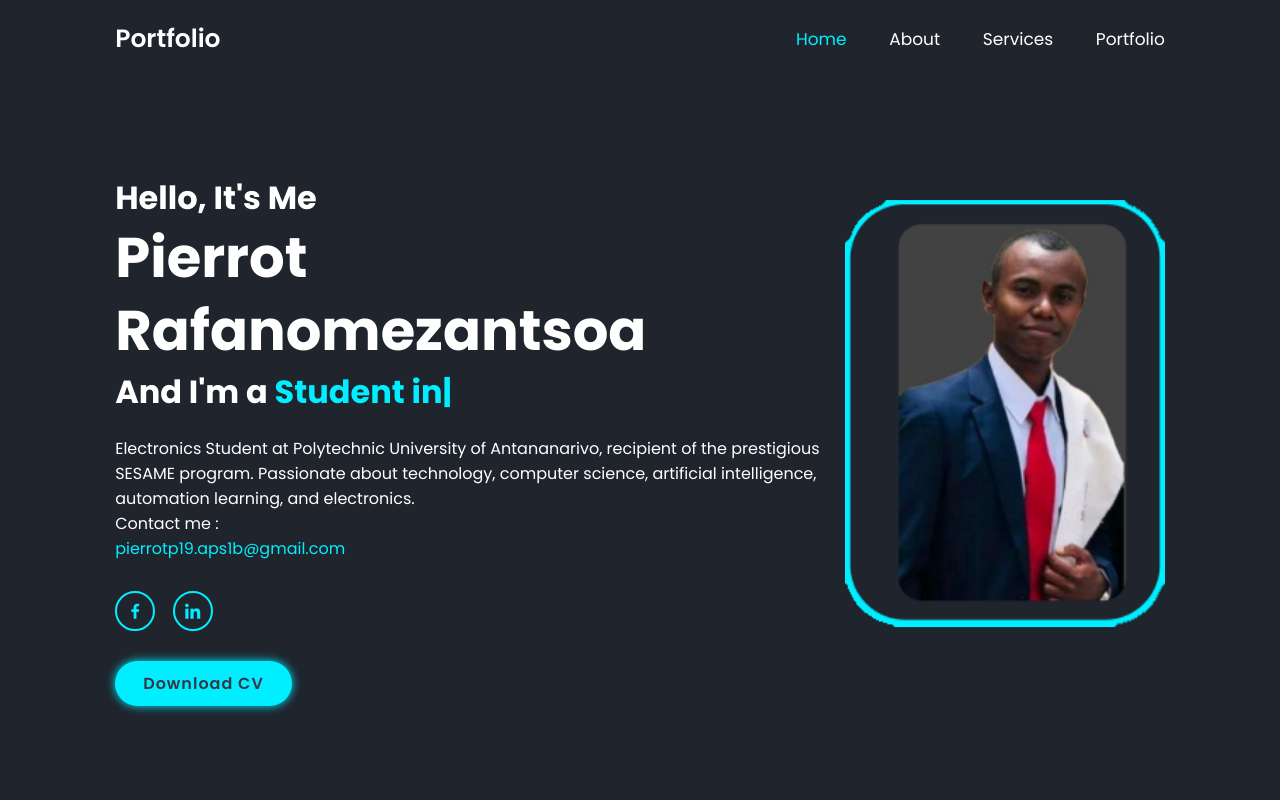
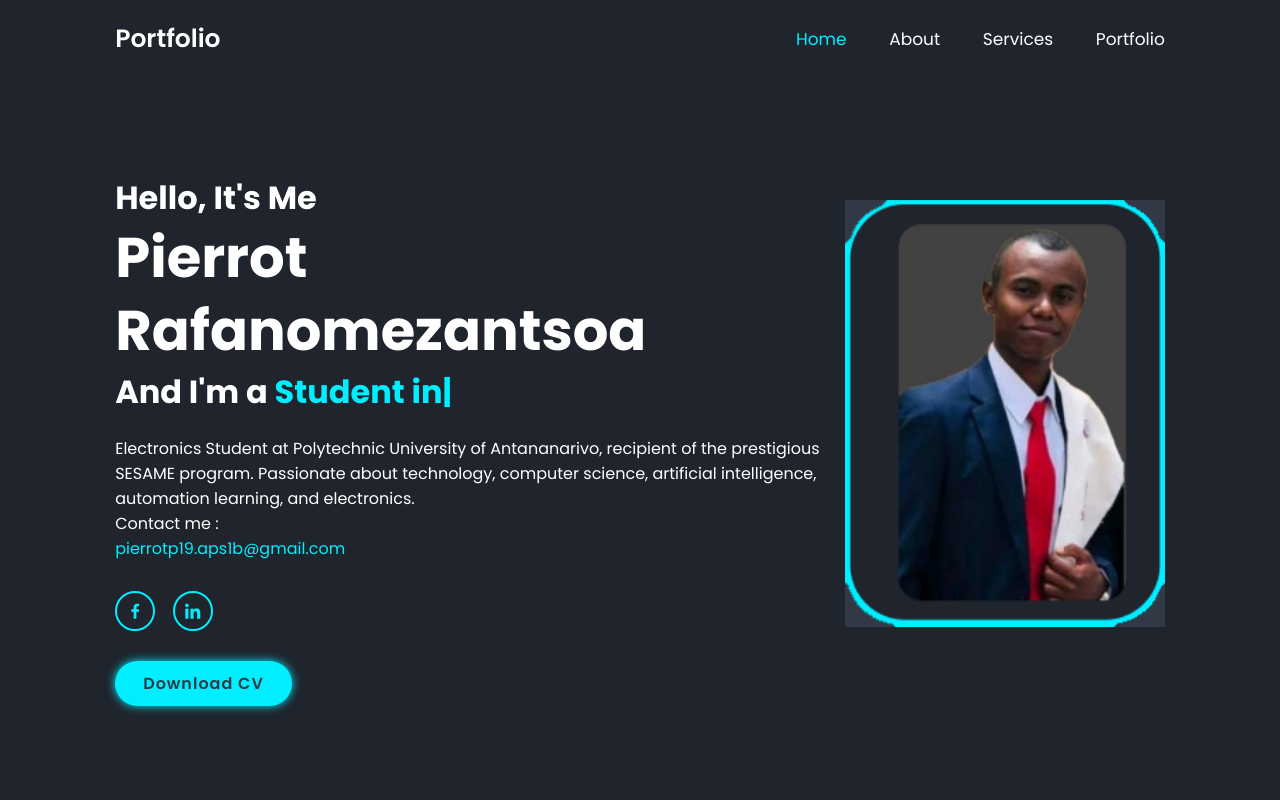
Before and after one commit to pierrotrafanomezantsoa/PierrotPortfolio, a plain HTML site: page index.html in a window 1280 px wide. Shown: the top 800 px of the page. Drawn offline with nearby package versions, Linux system fonts and the light colour scheme.

Commit message:
Update index.html

```diff
--- a/index.html
+++ b/index.html
@@ -48,7 +48,7 @@
     </div>
 
     <div class="home-img">
-      <img src="images/about1.png" alt="">
+      <img src="images/about2.png" alt="">
     </div>
   </section>
 
```
